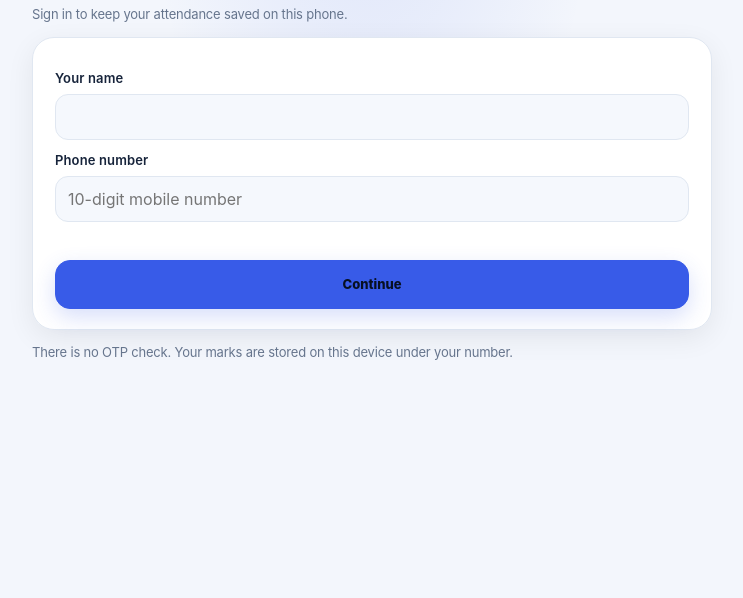
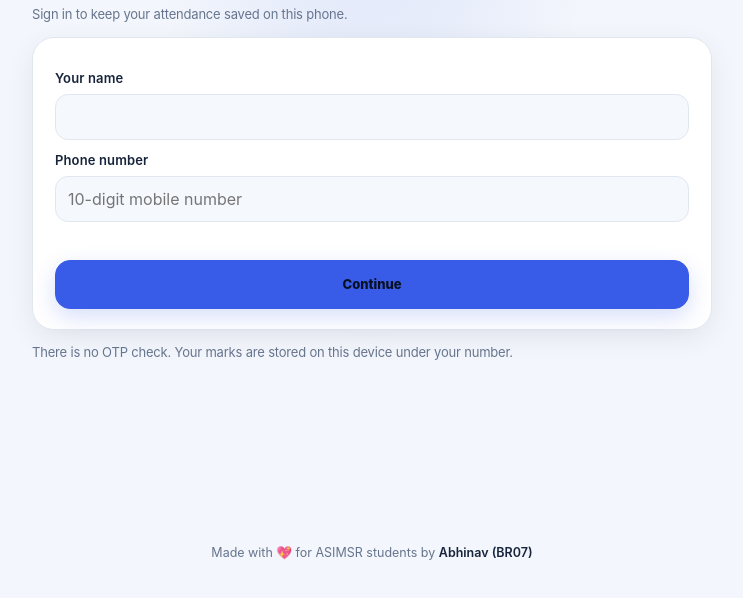
Before and after one commit to Abhi2042/improved-winner, a plain HTML site: page index.html in a window 1280 px wide. Shown: the part 120-718 px from the top of the page, without its empty margins (268-1011 px from the left). Drawn offline with Linux system fonts and the light colour scheme.

Commit message:
Add files via upload

```diff
--- a/index.html
+++ b/index.html
@@ -131,11 +131,14 @@ nav button.on{background:var(--acc);color:#071022}
 button{cursor:pointer}
 button:focus-visible,input:focus-visible,select:focus-visible{outline:3px solid var(--acc);outline-offset:3px}
 @media(min-width:600px){body{padding-top:34px}.tiles{grid-template-columns:repeat(4,minmax(0,1fr))}.card{padding:20px 22px}}
+.credit{margin:28px 0 0;text-align:center;font-size:12.5px;color:var(--mut);letter-spacing:0}
+.credit b{color:var(--ink);font-weight:600}
 @media(prefers-reduced-motion:reduce){*,*:before,*:after{scroll-behavior:auto!important;transition:none!important}}
 </style>
 </head>
 <body>
 <main id="v"></main>
+<footer class="credit">Made with <span role="img" aria-label="love">💖</span> for ASIMSR students by <b>Abhinav (BR07)</b></footer>
 <nav hidden><button data-v="today" onclick="sv('today')">Today</button><button data-v="over" onclick="sv('over')">Overview</button><button data-v="set" onclick="sv('set')">Settings</button></nav>
 <script>
 const START=new Date(2026,8,28),LEC_END=new Date(2027,7,31),CLINICAL_THEORY_END=new Date(2027,0,31),END=new Date(2027,7,31);
```
